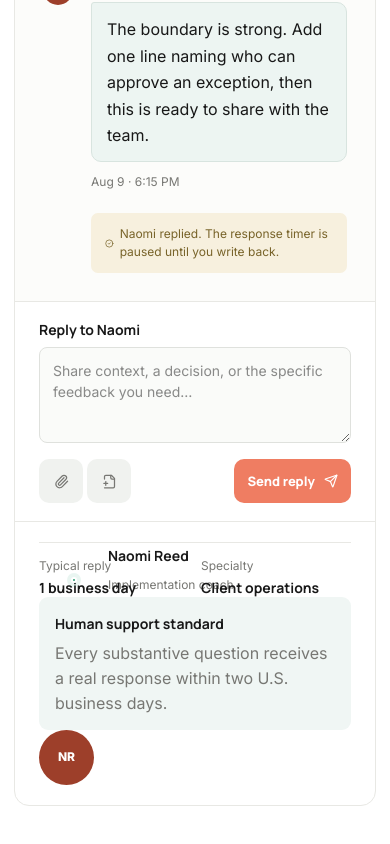
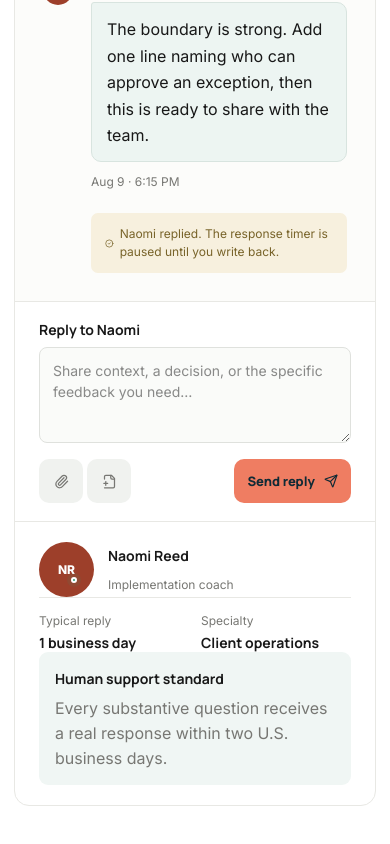
Before and after one commit to mxima561/syntholo, a Next.js app: page /learn/support in a window 390 px wide. Shown: the part 871-1715 px from the top of the page. Built offline with nearby package versions, Linux system fonts and the light colour scheme.

Commit message:
fix: repair support layout and contrast

```diff
--- a/src/styles/base.css
+++ b/src/styles/base.css
@@ -31,7 +31,7 @@ button:focus-visible, a:focus-visible, input:focus-visible, textarea:focus-visib
 .button:active { transform: translateY(1px) scale(0.99); }
 .button-primary { background: var(--teal); color: white; box-shadow: 0 8px 22px rgba(15, 111, 112, 0.18); }
 .button-primary:hover { background: var(--teal-dark); }
-.button-human { background: var(--coral); color: white; }
+.button-human { background: var(--coral); color: var(--navy); }
 .button-milestone { background: var(--gold); color: var(--navy); }
 .button-dark { background: var(--navy); color: white; }
 .button-secondary { border: 1px solid var(--border); background: white; color: var(--navy); }
--- a/src/styles/responsive.css
+++ b/src/styles/responsive.css
@@ -140,10 +140,12 @@
   .conversation-panel { min-height: 570px; }
   .conversation-panel > header { align-items: flex-start; flex-direction: column; }
   .reply-composer > div > div span { display: none; }
-  .coach-profile { grid-template-columns: auto minmax(0, 1fr); }
-  .coach-profile dl, .support-standard { grid-column: 1 / -1; }
-  .coach-profile dl { padding: 14px 0 0; border-top: 1px solid var(--border); border-left: 0; }
-  .support-standard { min-width: 0; }
+  .coach-profile { grid-template-columns: auto minmax(0, 1fr); grid-template-rows: auto auto auto auto; }
+  .coach-profile > .coach-avatar { grid-column: 1; grid-row: 1 / span 2; }
+  .coach-profile h2 { grid-column: 2; grid-row: 1; }
+  .coach-profile > p { grid-column: 2; grid-row: 2; }
+  .coach-profile dl { grid-column: 1 / -1; grid-row: 3; padding: 14px 0 0; border-top: 1px solid var(--border); border-left: 0; }
+  .support-standard { grid-column: 1 / -1; grid-row: 4; min-width: 0; }
   .session-card { grid-template-columns: 70px 1fr; }
   .session-actions { grid-column: 1 / -1; }
   .recording-grid { grid-template-columns: 1fr; }
```
Also changed, not shown: .superpowers/sdd/2026-08-12-visual-refresh/task-5-report.md, 1 other file (tests, documents, lock files or other folders).
